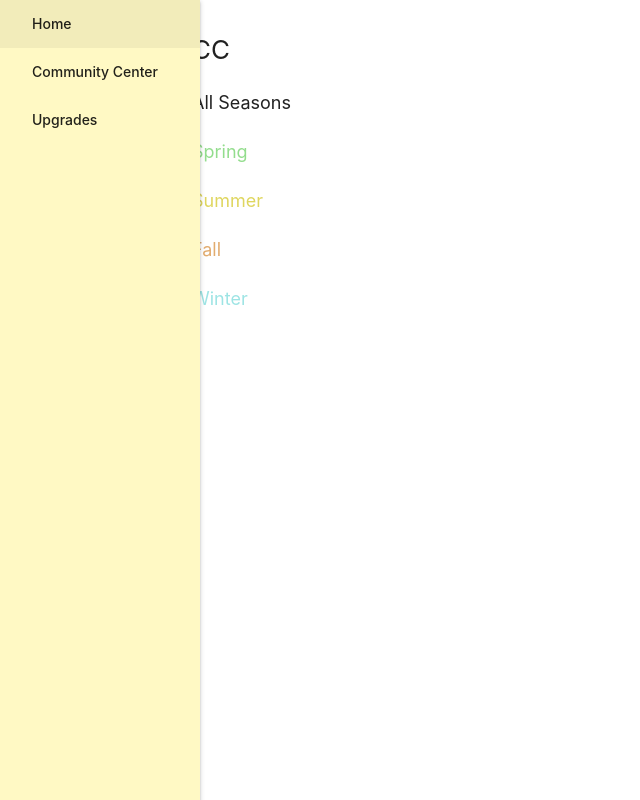
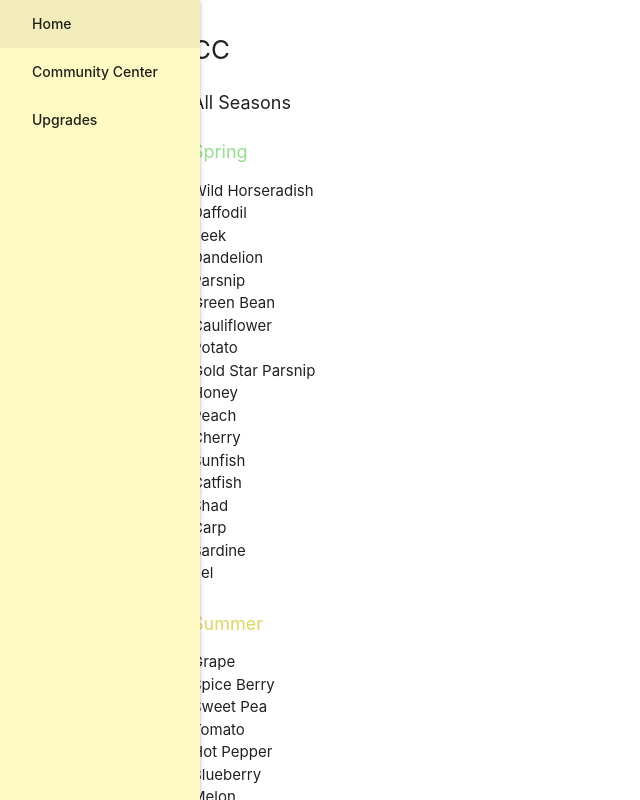
Before and after one commit to piratemermaid/sv-guide-app, a React (Create React App) app: page /community_center in a window 1280 px wide. Shown: the top 800 px of the page, without its empty margins (0-640 px from the left). Built offline with nearby package versions, Linux system fonts and the light colour scheme.

Commit message:
Work on CC

```diff
--- a/src/App.js
+++ b/src/App.js
@@ -6,7 +6,6 @@ import * as globals from "./utils/globals";
 
 import Nav from "./components/Nav";
 import Home from "./components/Home";
-import Page from "./components/Page";
 import CC from "./components/CC";
 import Upgrades from "./components/Upgrades";
 
--- a/src/components/CC.js
+++ b/src/components/CC.js
@@ -1,16 +1,40 @@
 import React from "react";
+import { withRouter } from "react-router-dom";
+
+import CCItem from "./CCItem";
+import { toTitleCase } from "../utils/utils";
 import { ccItems } from "../utils/ccItems";
 import { ccBundles } from "../utils/ccBundles";
 
 const CC = props => {
+  function renderItems(season) {
+    const { params } = props.match;
+    if (Object.keys(params).length === 0 || params.season === season) {
+      let i = -1;
+      return (
+        <div>
+          <h3 className={season}>{toTitleCase(season)}</h3>
+          {ccItems.map(item => {
+            if (item.season === season || item.season.includes(season)) {
+              i++;
+              return <CCItem key={i} info={item} />;
+            }
+          })}
+        </div>
+      );
+    } else {
+      return null;
+    }
+  }
+
   return (
     <div>
       <h2>CC</h2>
       <h3>All Seasons</h3>
-      <h3 className="spring">Spring</h3>
-      <h3 className="summer">Summer</h3>
-      <h3 className="fall">Fall</h3>
-      <h3 className="winter">Winter</h3>
+      {renderItems("spring")}
+      {renderItems("summer")}
+      {renderItems("fall")}
+      {renderItems("winter")}
     </div>
   );
 };
--- /dev/null
+++ b/src/components/CCItem.js
@@ -0,0 +1,7 @@
+import React from "react";
+
+const CCItem = props => {
+  return <div>{props.info.name}</div>;
+};
+
+export default CCItem;
--- /dev/null
+++ b/src/utils/utils.js
@@ -0,0 +1,5 @@
+export function toTitleCase(str) {
+  return str.replace(/\w\S*/g, function(txt) {
+    return txt.charAt(0).toUpperCase() + txt.substr(1).toLowerCase();
+  });
+}
```
